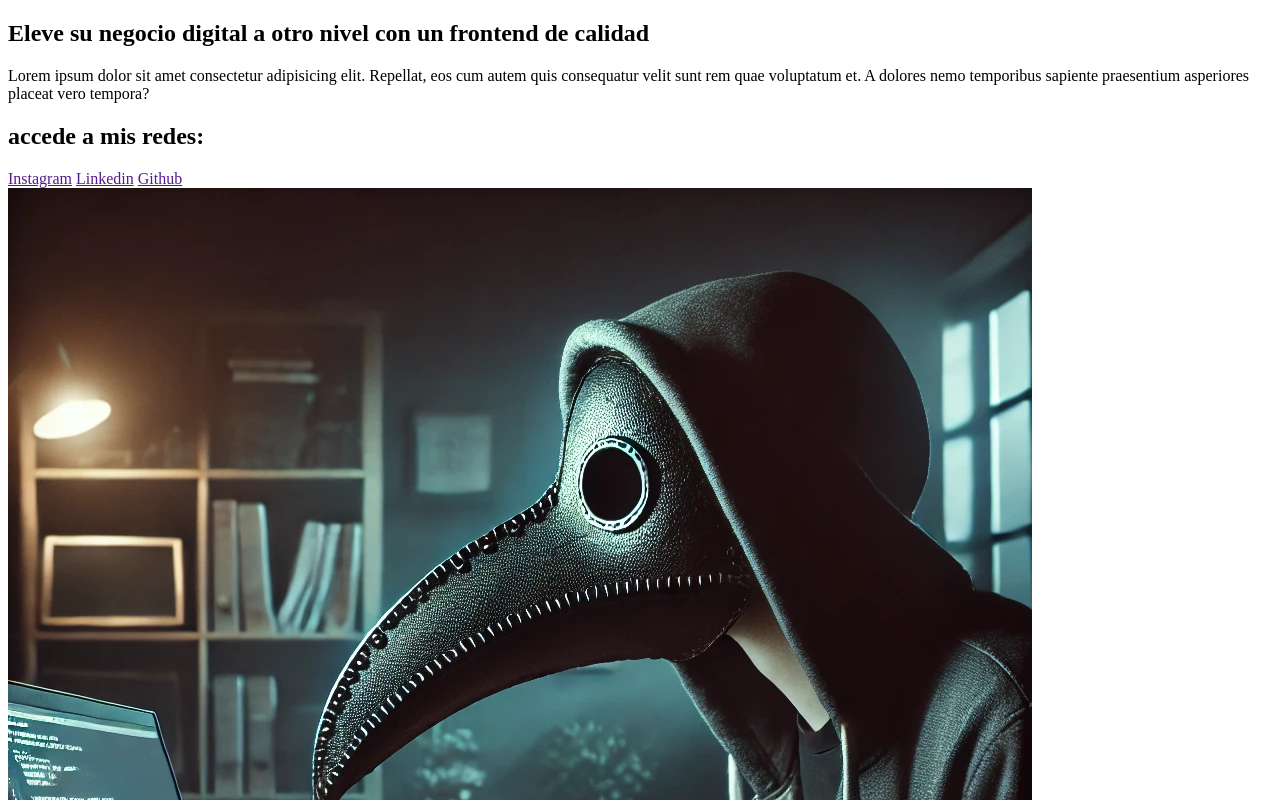
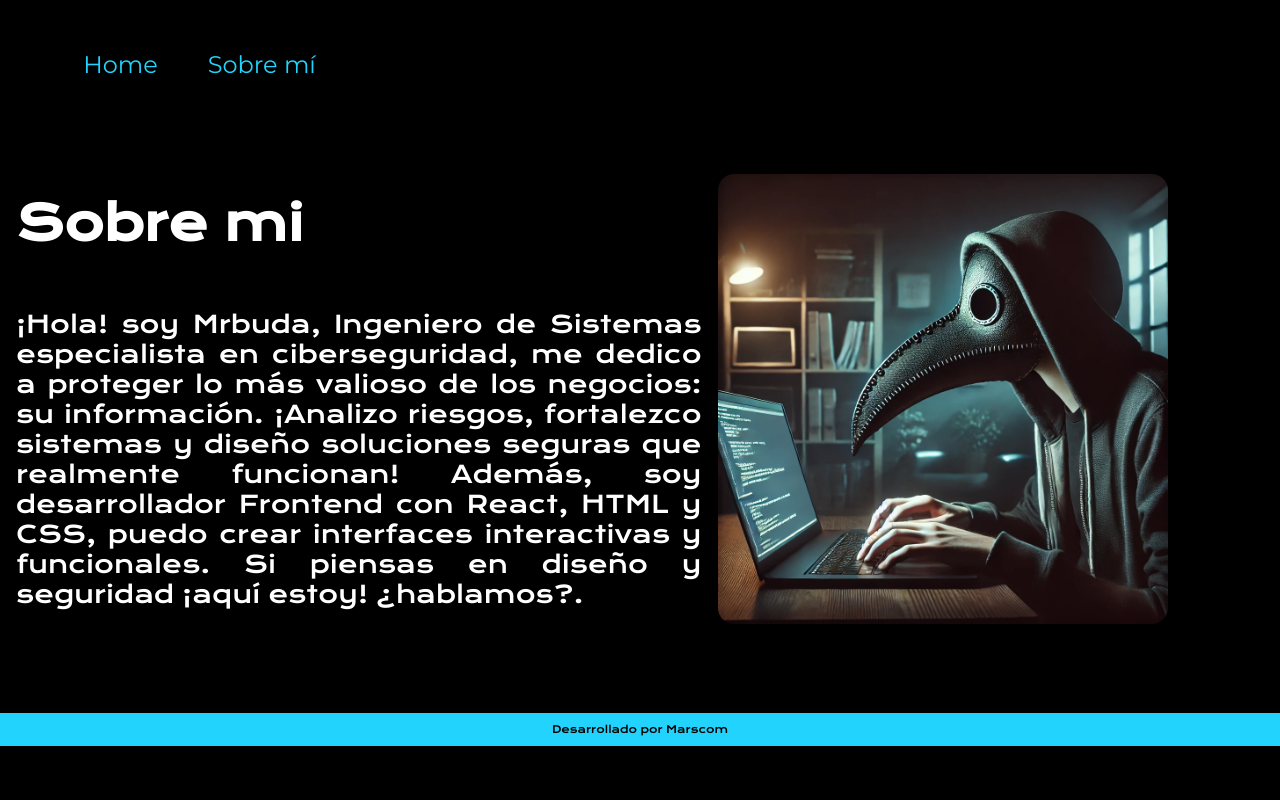
Before and after one commit to MarscomSoftDev/Presentacion_Sencilla, a plain HTML site: page sobre.html in a window 1280 px wide. Shown: the top 800 px of the page. Drawn offline with nearby package versions, Linux system fonts and the light colour scheme; a web font is replaced by a local one.

Commit message:
falta interactividad

```diff
--- a/sobre.html
+++ b/sobre.html
@@ -3,31 +3,51 @@
   <head>
     <meta charset="UTF-8" />
     <meta name="viewport" content="width=device-width, initial-scale=1.0" />
+    <style>
+      @import url("https://fonts.googleapis.com/css2?family=Inika:wght@400;700&family=Kaisei+Decol:wght@400;500;700&family=Montserrat:ital,wght@0,100..900;1,100..900&family=Press+Start+2P&display=swap");
+    </style>
+    <link
+      href="https://fonts.googleapis.com/css2?family=Krona+One&display=swap"
+      rel="stylesheet"
+    />
+    <link rel="stylesheet" href="styles.css" />
     <title>Document</title>
   </head>
   <body>
-    <header></header>
-    <main class="presentacion">
-      <section class="presentacion_contenido">
-        <h1 class="presentacion_contenido_titulo">
-          Eleve su negocio digital a otro nivel
-          <strong class="titulo_destaque"> con un frontend de calidad</strong>
-        </h1>
-        <p class="presentacion_contenido_texto">
-          Lorem ipsum dolor sit amet consectetur adipisicing elit. Repellat, eos
-          cum autem quis consequatur velit sunt rem quae voluptatum et. A
-          dolores nemo temporibus sapiente praesentium asperiores placeat vero
-          tempora?
-        </p>
-        <div class="presentacion_enlaces">
-          <h2>accede a mis redes:</h2>
-          <a class="presentacion_enlaces_link" href="">Instagram</a>
-          <a class="presentacion_enlaces_link" href="">Linkedin</a>
-          <a class="presentacion_enlaces_link" href="">Github</a>
+    <header class="header">
+      <nav class="header__nav">
+        <ul>
+          <li class="header__nav"><a href="index.html">Home</a></li>
+          <li class="header__nav"><a href="sobre.html">Sobre mí</a></li>
+        </ul>
+      </nav>
+    </header>
+    <main>
+      <section class="section_con_imagen">
+      <div class="div__principal">
+        <section class="primera__seccion">
+          <h1>
+           Sobre mi
+
+          </h1><br><br>
+          <p>
+            ¡Hola! soy Mrbuda, Ingeniero de Sistemas especialista en
+            ciberseguridad, me dedico a proteger lo más valioso de los negocios:
+            su información. ¡Analizo riesgos, fortalezco sistemas y diseño
+            soluciones seguras que realmente funcionan! Además, soy
+            desarrollador Frontend con React, HTML y CSS, puedo crear interfaces
+            interactivas y funcionales. Si piensas en diseño y seguridad ¡aquí
+            estoy! ¿hablamos?.
+          </p>
+        </section>
+
+        <div class="imagensola">
+          <img src="/imagenes/img.webp" alt="foto principal" />
         </div>
-      </section>
-      <img src="/imagenes/img.webp" alt="foto peste negra" />
+
     </main>
-    <footer></footer>
+    <footer>
+      <p>Desarrollado por Marscom</p>
+    </footer>
   </body>
 </html>
--- a/styles.css
+++ b/styles.css
@@ -56,7 +56,7 @@ body {
   font-size: clamp(1.5rem, 5vw, 3rem);
   color: white;
   margin: 0 auto 1rem;
-  /* padding: 10px 180px; */
+
   width: 100%;
   max-width: 1000px;
   text-align: justify;
```
Also changed, not shown: index.html (+3 -3 lines).
